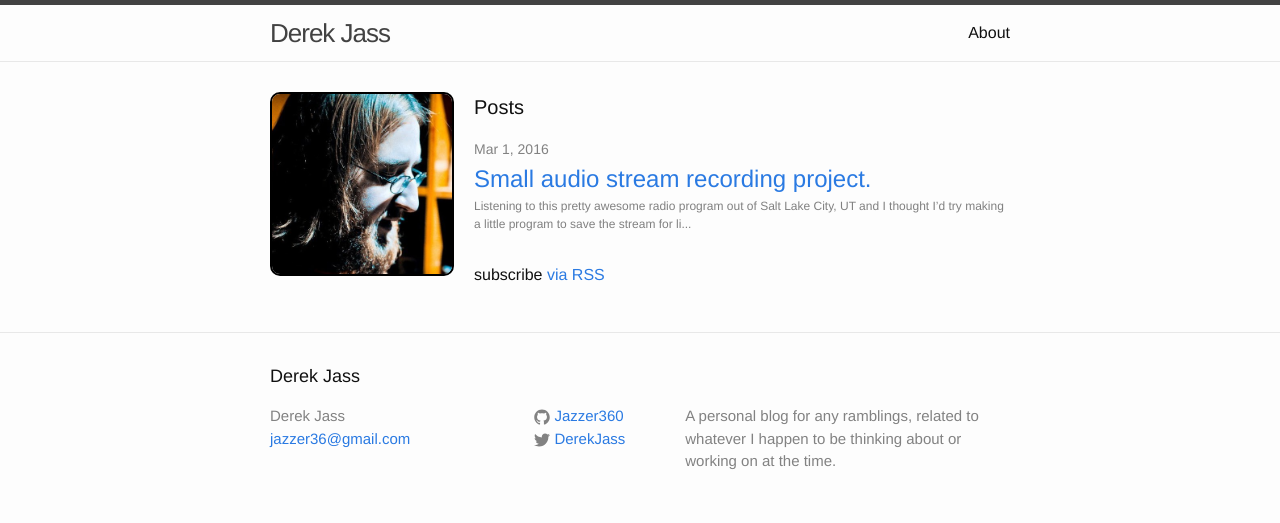
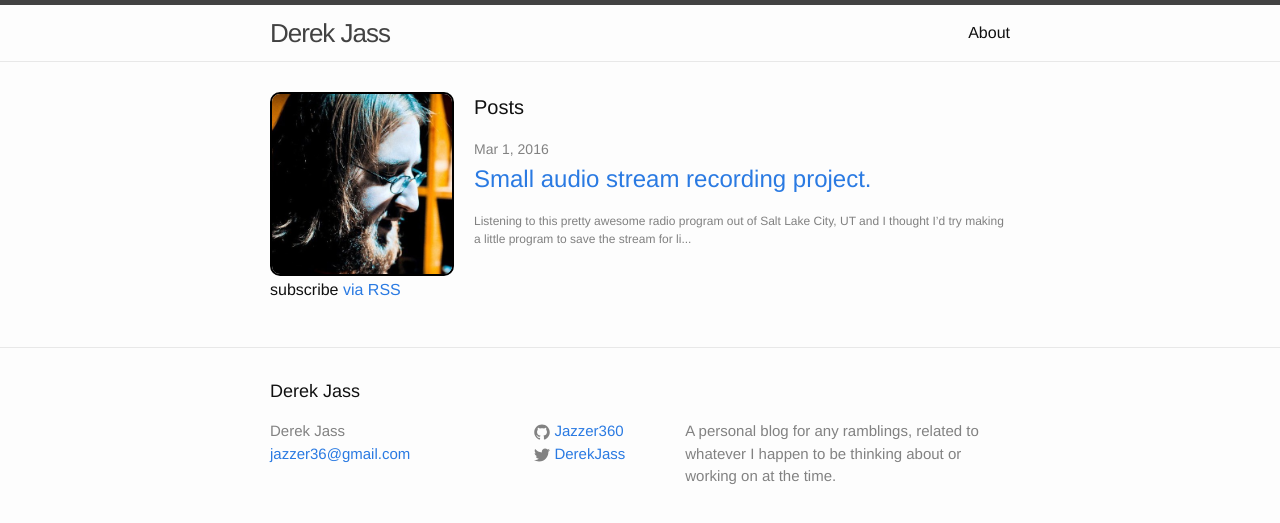
Before and after one commit to Jazzer360/Jazzer360.github.io, a Jekyll site: the page built from index.html, in a window 1280 px wide. Shown: the top 523 px of the page. Built offline with Jekyll 4.4.1, drawn with Linux system fonts in a browser that asks for light colours.

Commit message:
tweaked front page

```diff
--- a/index.html
+++ b/index.html
@@ -15,8 +15,8 @@
 
         <h2>
           <a class="post-link" href="{{ post.url | prepend: site.baseurl }}">{{ post.title }}</a>
-          <span class="post-preview">{{ post.content | truncate: 150, '...' }}</span>
         </h2>
+        <span class="post-preview">{{ post.content | truncate: 150, '...' }}</span>
       </li>
     {% endfor %}
   </ul>
--- a/scripts/about.coffee
+++ b/scripts/about.coffee
@@ -1,6 +1,8 @@
 $ ->
+
   yearsSince = (date) ->
     moment().diff(moment(date), 'years')
+
   $('#myage').text(yearsSince('1983-12-30'))
   $('#harveyage').text(yearsSince('2012-07-25'))
   $('#marriedyears').text(yearsSince('2010-08-14'))
--- a/scripts/about.js
+++ b/scripts/about.js
@@ -1,4 +1,4 @@
-// Generated by CoffeeScript 1.8.0
+// Generated by CoffeeScript 1.10.0
 $(function() {
   var yearsSince;
   yearsSince = function(date) {
```
